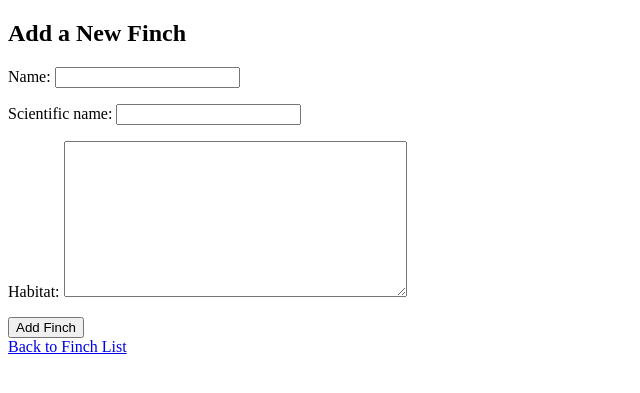
After one commit to rextsears/finchcollector, a Django app: page /finches/create/ in a window 1280 px wide. The commit adds this page. Shown: the top 393 px of the page, without its empty margins (0-640 px from the left). Run offline with Django 4.2, Linux system fonts and the light colour scheme.

Commit message:
parts 3 & 4

```diff
--- a/finchcollector/settings.py
+++ b/finchcollector/settings.py
@@ -116,7 +116,7 @@ USE_TZ = True
 # Static files (CSS, JavaScript, Images)
 # https://docs.djangoproject.com/en/4.2/howto/static-files/
 
-STATIC_URL = 'static/'
+STATIC_URL = '/static/'
 
 # Default primary key field type
 # https://docs.djangoproject.com/en/4.2/ref/settings/#default-auto-field
--- a/finchcollector/urls.py
+++ b/finchcollector/urls.py
@@ -17,9 +17,14 @@ Including another URLconf
 from django.contrib import admin
 from django.urls import path
 from main_app import views
+from main_app.views import FinchCreateView, FinchUpdateView, FinchDeleteView
 
 urlpatterns = [
     path('admin/', admin.site.urls),
     path('', views.finch_list, name='finch_list'),
     path('finch/<int:finch_id>/', views.finch_detail, name='finch_detail'),
+    path('finches/create/', FinchCreateView.as_view(), name='add_finch'),
+    path('finches/<int:pk>/edit/', FinchUpdateView.as_view(), name='edit_finch'),
+    path('finches/<int:pk>/delete/', FinchDeleteView.as_view(), name='delete_finch'),
+    path('finch/<int:finch_id>/add-feeding/', views.add_feeding, name='add_feeding'),
 ]
--- /dev/null
+++ b/main_app/forms.py
@@ -0,0 +1,12 @@
+from django import forms
+from .models import Finch
+
+class FinchForm(forms.ModelForm):
+    class Meta:
+        model = Finch
+        fields = '__all__'
+
+class FeedingForm(forms.Form):
+    feeding_date = forms.DateField(label='Feeding Date')
+    food_type = forms.CharField(max_length=100, label='Food Type')
+    notes = forms.CharField(widget=forms.Textarea, label='Notes')
--- a/main_app/models.py
+++ b/main_app/models.py
@@ -5,7 +5,14 @@ class Finch(models.Model):
     name = models.CharField(max_length=100)
     scientific_name = models.CharField(max_length=100)
     habitat = models.TextField()
-    # Add more attributes as needed
 
     def __str__(self):
         return self.name
+
+class Feeding(models.Model):
+    finch = models.ForeignKey('Finch', on_delete=models.CASCADE, related_name='feedings')
+    date = models.DateField()
+    food_type = models.CharField(max_length=100)
+
+    def __str__(self):
+        return f"{self.finch.name} - {self.date}"
--- /dev/null
+++ b/main_app/templates/base.html
@@ -0,0 +1,18 @@
+<!DOCTYPE html>
+<html lang="en">
+<head>
+    <meta charset="UTF-8">
+    <title>{% block title %}My Site{% endblock %}</title>
+</head>
+<body>
+    <header>
+    </header>
+    <nav>
+    </nav>
+    <main>
+        {% block content %}{% endblock %}
+    </main>
+    <footer>
+    </footer>
+</body>
+</html>
--- /dev/null
+++ b/main_app/templates/finch_create.html
@@ -0,0 +1,11 @@
+{% extends "base.html" %}
+
+{% block content %}
+<h2>Add a New Finch</h2>
+<form method="post">
+    {% csrf_token %}
+    {{ form.as_p }}
+    <button type="submit">Add Finch</button>
+</form>
+<a href="{% url 'finch_list' %}">Back to Finch List</a>
+{% endblock %}
--- a/main_app/views.py
+++ b/main_app/views.py
@@ -1,5 +1,7 @@
-from django.shortcuts import render
-from .models import Finch
+from django.shortcuts import render, redirect
+from django.views.generic.edit import CreateView, UpdateView, DeleteView
+from .models import Finch, Feeding
+from .forms import FinchForm, FeedingForm
 
 # Create your views here.
 
@@ -10,3 +12,37 @@ def finch_list(request):
 def finch_detail(request, finch_id):
     finch = Finch.objects.get(id=finch_id)
     return render(request, 'finch_detail.html', {'finch': finch})
+
+class FinchCreateView(CreateView):
+    model = Finch
+    form_class = FinchForm
+    template_name = 'finch_create.html'
+    success_url = '/finches/'
+
+class FinchUpdateView(UpdateView):
+    model = Finch
+    form_class = FinchForm
+    template_name = 'finch_edit.html'
+    success_url = '/finches/'
+
+class FinchDeleteView(DeleteView):
+    model = Finch
+    template_name = 'finch_confirm_delete.html'
+    success_url = '/finches/'
+
+def add_feeding(request, finch_id):
+    finch = Finch.objects.get(pk=finch_id)
+    feedings = Feeding.objects.filter(finch=finch)
+
+    if request.method == 'POST':
+        form = FeedingForm(request.POST)
+        if form.is_valid():
+            feeding = form.save(commit=False)
+            feeding.finch = finch
+            feeding.save()
+            # Redirect to the same finch detail page after form submission
+            return redirect('finch_detail', finch_id=finch_id)
+    else:
+        form = FeedingForm()
+
+    return render(request, 'finch_detail.html', {'finch': finch, 'form': form, 'feedings': feedings})
```
Also changed, not shown: main_app/templates/finch_confirm_delete.html (added, +11 -0 lines), main_app/templates/finch_detail.html (+27 -2 lines), main_app/templates/finch_edit.html (added, +11 -0 lines), main_app/migrations/0002_feeding.py (added).
